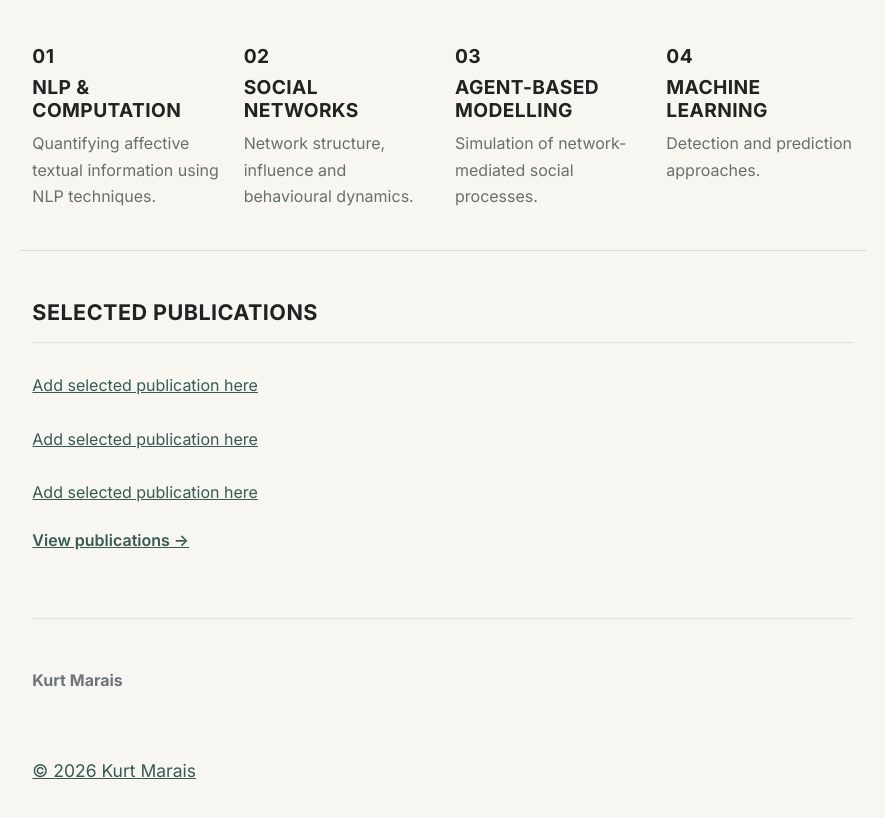
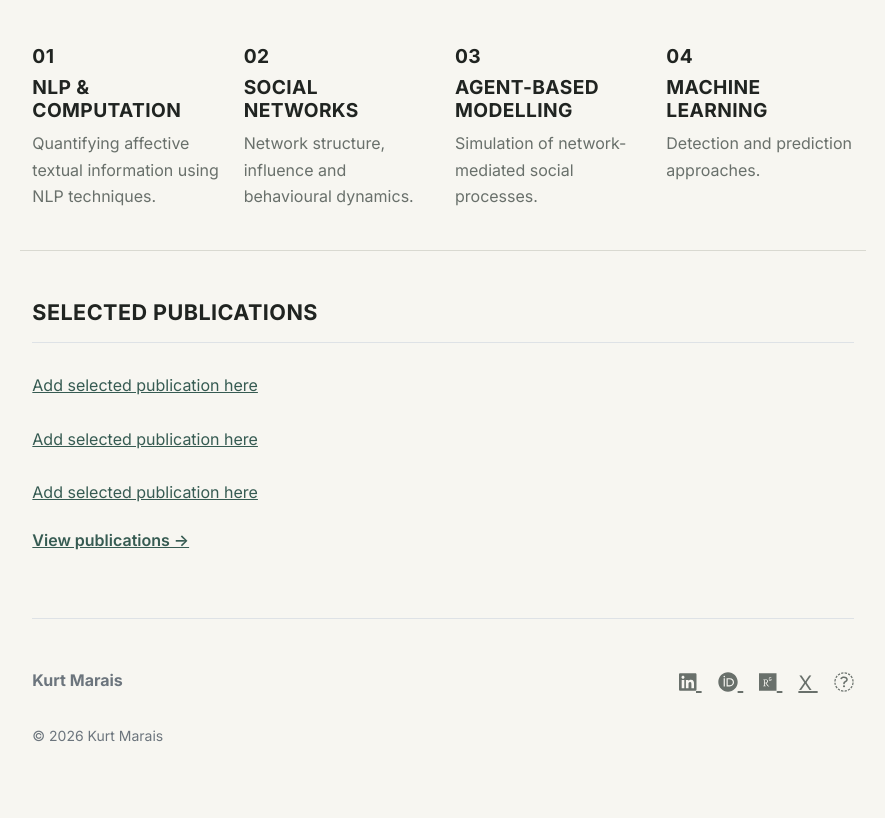
Before and after one commit to kurtmarais/kurtmarais.github.io, a Jekyll site: the page built from index.md, in a window 1280 px wide and 900 px high, scrolled down 1141 px. Shown: the top 818 px of the window, without its empty margins (197-1082 px from the left). Built offline with Jekyll 4.4.1, drawn with Linux system fonts in a browser that asks for light colours; after the commit the page ends 1936 px from its top, so only the background shows below that.

Commit message:
Update footer.html

```diff
--- a/_includes/footer.html
+++ b/_includes/footer.html
@@ -3,7 +3,13 @@
     <div><strong>{{ site.title }}</strong><br>{{ site.description }}</div>
     <div class="social-media-icons">
       {% for item in site.data.settings.social %}
-        <a href="{{ item.link }}" target="_blank" rel="noopener noreferrer" class="ms-3 fs-5" aria-label="{{ item.icon }}"><i class="fa-brands fa-{{ item.icon }}"></i>
+        <a href="{{ item.link }}" target="_blank" rel="noopener noreferrer" class="ms-3 fs-5" aria-label="{{ item.icon }}">
+          {% if item.icon == 'x-twitter' %}
+            <span class="x-twitter-icon">X</span>
+          {% else %}
+            <i class="fab fa-{{ item.icon }}"></i>
+          {% endif %}
+        </a>
       {% endfor %}
     </div>
   </div>
```
